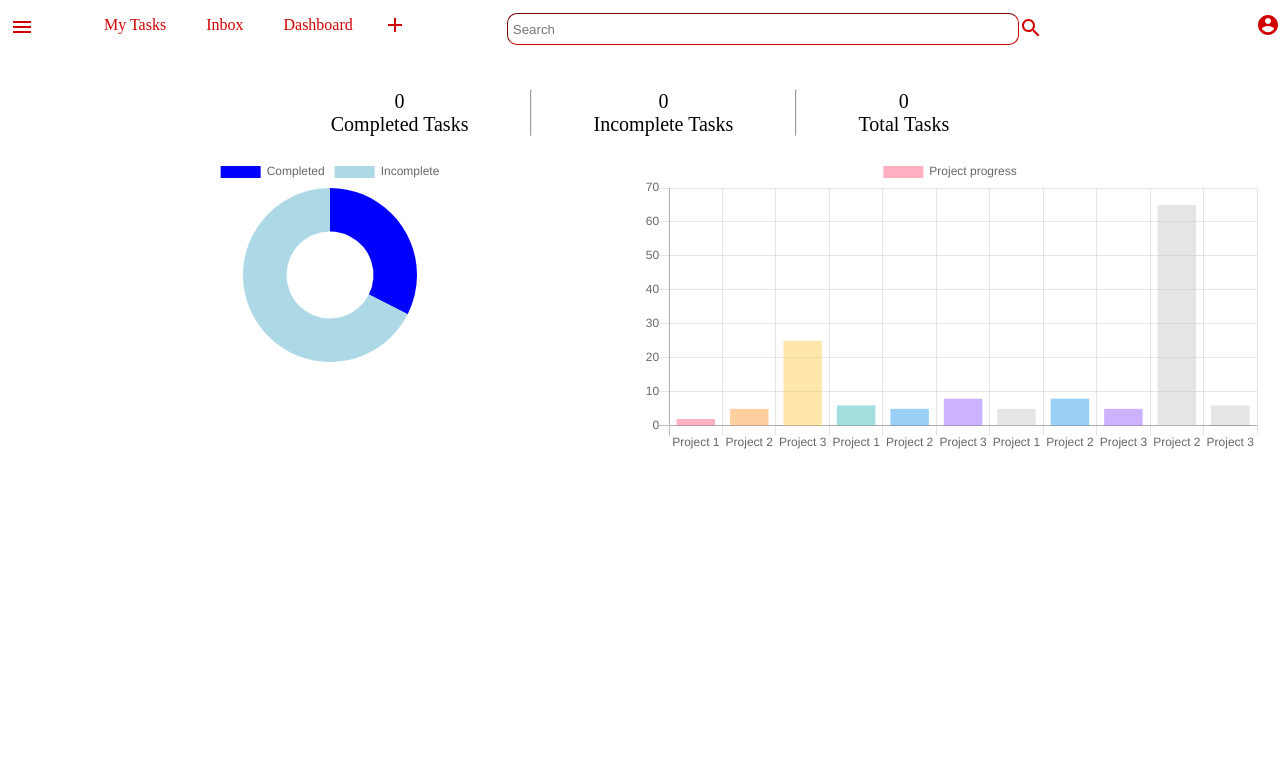
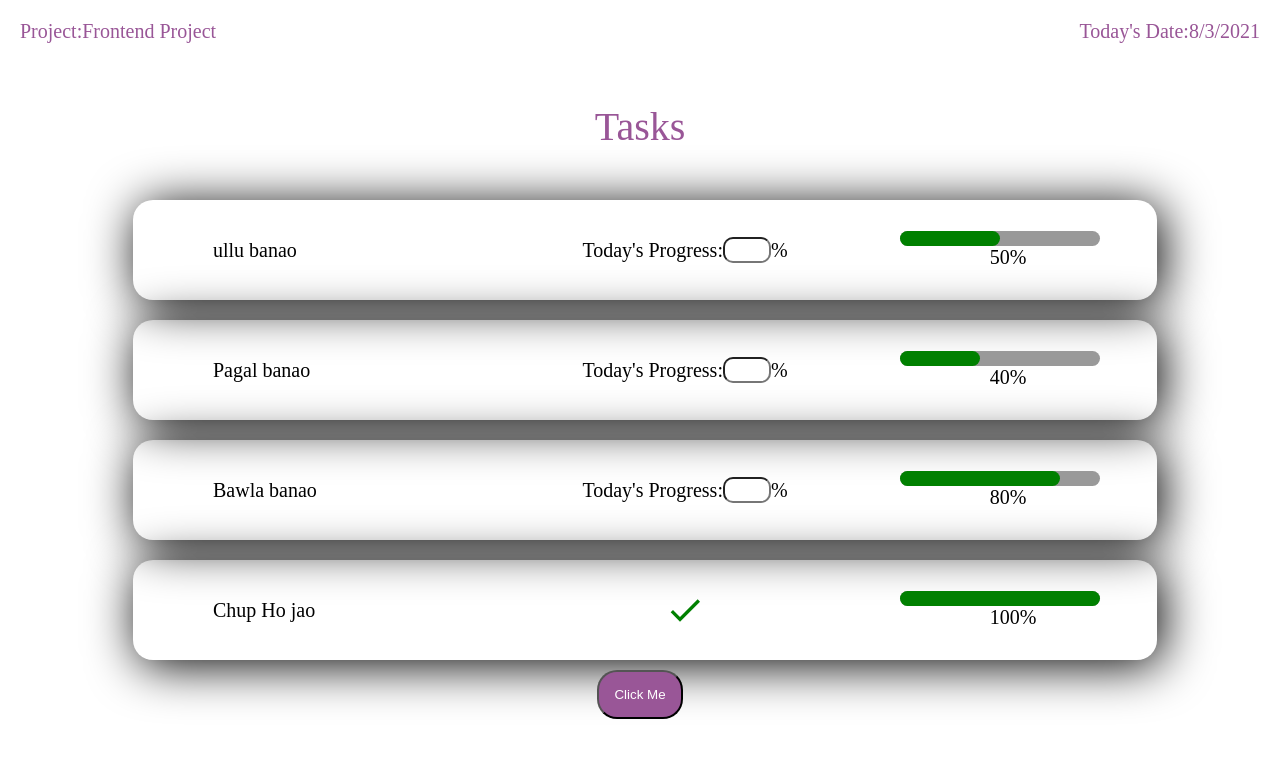
Before and after one commit to omshiv12/PMS_Project_Management, a React (Create React App) app: page / in a window 1280 px wide. Shown: the top 758 px of the page. Built offline with nearby package versions, Linux system fonts and the light colour scheme.

Commit message:
daily tasks added

```diff
--- a/src/App.js
+++ b/src/App.js
@@ -2,6 +2,7 @@ import React from 'react';
 import ReactDOM from 'react-dom';
 import Card from './components/card';
 import CreateProject from './components/createProject';
+import DailyTask from './components/dailyTask';
 import Dashboard from './components/dashboard';
 import EditProject from './components/EditProject';
 import NavBar from './components/navbar';
@@ -10,9 +11,10 @@ import './index.css';
 export default function App() {
   return (
     <>
+        <DailyTask/>
         {/* <CreateProject/> */}
-        <NavBar/>
-        <Dashboard/>
+        {/* <NavBar/>
+        <Dashboard/> */}
         {/* <hr style={{padding:0,margin:0}}/>
         <SubNav/>
         <hr style={{padding:0,margin:0,marginBottom:40}}/>
--- /dev/null
+++ b/src/components/dailyTask.js
@@ -0,0 +1,70 @@
+import React,{useState} from 'react'
+import DoneIcon from '@material-ui/icons/Done';
+export default function DailyTask() {
+    var dt=new Date();
+    const [tasks,setTask]=useState([{name:'ullu banao', Progress:50},
+               {name:'Pagal banao', Progress:40},
+               {name:'Bawla banao', Progress:80},
+               {name:'Chup Ho jao', Progress:100}
+              ]);
+    function handleClick()
+    {
+        setTask([...tasks]);
+    }
+    return (
+        <div>
+            <div style={{display:'flex',justifyContent:'space-between',marginRight:20,marginLeft:20}}>
+                <p style={{fontSize:20,color:'#995697'}}>
+                    Project:Frontend Project
+                </p>
+                <p style={{fontSize:20,color:'#995697'}}>
+                    Today's Date:
+                    {dt.getDate()}/
+                    {dt.getMonth()+1}/
+                    {dt.getFullYear()}
+                </p>
+            </div>
+            <div style={{width:'100%',display:'flex',flexDirection:'column',alignItems:'center'}}>
+                <p style={{fontSize:40,color:'#995697'}}>Tasks</p>
+                {tasks.map(items=>{
+                    let show=true;
+                    let k=0;
+                    if(items.Progress=='100')
+                    {
+                        show=false;
+                    }
+                    return(
+                        <div style={{fontSize:20,
+                                    width:'80%',
+                                    margin:10,
+                                    marginLeft:20,
+                                    height:100,
+                                    display:'flex',
+                                    borderRadius:20,
+                                    alignItems:'center',
+                                    boxShadow:'5px 5px 50px'}}>
+                            <p style={{width:'33%',marginLeft:80}}>{items.name}</p>
+                            {(show)?<p style={{width:'33%',alignItems:'center',justifyContent:'center',display:'flex'}}>Today's Progress:<input type='text' onChange={event=>{
+                                items.Progress=parseInt(items.Progress)+parseInt(event.target.value)-parseInt(k);
+                                k=parseInt(event.target.value);
+                            }}
+                            style={{width:40,height:20,borderRadius:10,outline:'none'}}/>%</p>:
+                            <p style={{width:'33%',alignItems:'center',justifyContent:'center',display:'flex'}}><DoneIcon style={{color:'green',fontSize:40}}/></p>}
+                            <div style={{width:'33%',alignItems:'center',justifyContent:'center',display:'flex'}}>
+                                <div>
+                                <div style={{height:15,width:200,backgroundColor:'#999999',borderRadius:50,display:'flex'}}>
+                                    <div style={{height:15,width:2*items.Progress,backgroundColor:'green',borderRadius:500,display:'flex',alignItems:'center',justifyContent:'flex-end'}}>
+                                    </div>
+                                </div>
+                                <div style={{width:90,display:'inline-block',height:10}}></div>
+                                <p style={{margin:0,display:'inline'}}>{items.Progress}%</p>
+                                </div>
+                            </div>
+                        </div>
+                    )
+                })}
+                <button onClick={handleClick} style={{backgroundColor:'#995697',padding:15,color:'white',borderRadius:20,outline:'none'}}>Click Me</button>
+            </div>
+        </div>
+    )
+}
```
